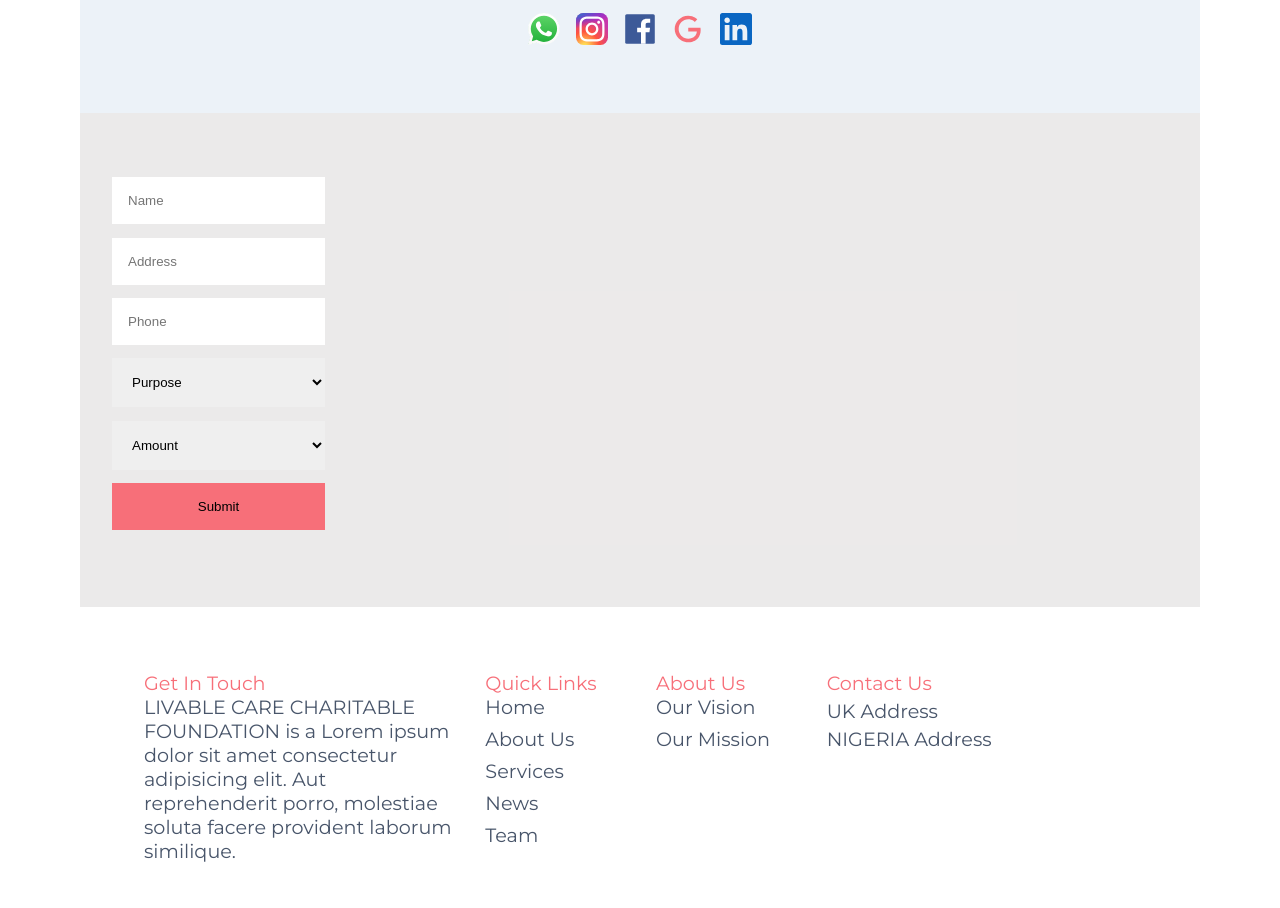
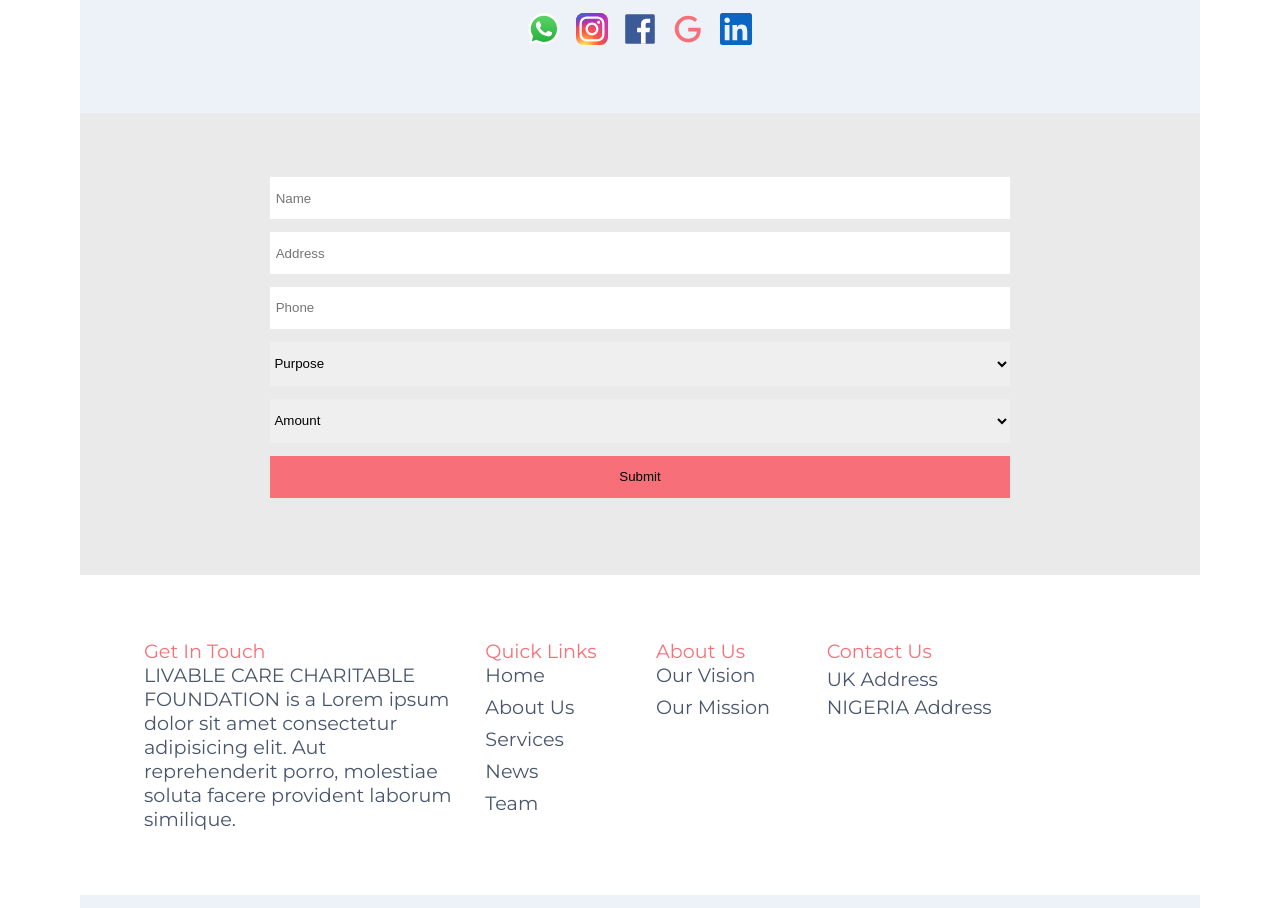
Before and after one commit to olakoder/lccf, a plain HTML site: page index.html in a window 1280 px wide. Shown: the part 4536-5444 px from the top of the page. Drawn offline with Linux system fonts and the light colour scheme.

Commit message:
editing form

```diff
--- a/css/main.css
+++ b/css/main.css
@@ -616,14 +616,26 @@ form {
     /* background-color: red; */
 }
 
-input, select, button {
+input, button {
     display: block;
     margin-bottom: 1em;
-    padding: 1.2em;
+    padding: 1em 0.4em;
     width: 100%;
     outline: none;
     border: 0px solid green;
 }
+
+select {
+    display: block;
+    width: 100%;
+    padding: 1em 0;
+    margin-bottom: 1em;
+    border: 0px solid red;
+    cursor: pointer;
+    outline: none;
+}
+
+
 
 button {
     background-color: var(--thick-pink);
@@ -708,10 +720,15 @@ footer {
 
 @media screen and (min-width: 768px) {
 
+    form {
+        width: 70%;
+        margin: auto;
+    }
+
     .form-me {
-        display: flex;
+        /* display: flex; */
         /* justify-content: center; */
-        /* width: 100%; */
+        /* width: 80%; */
     }
     /* /////////////HEADER TOP/////////////// */
     .header-top {
```
